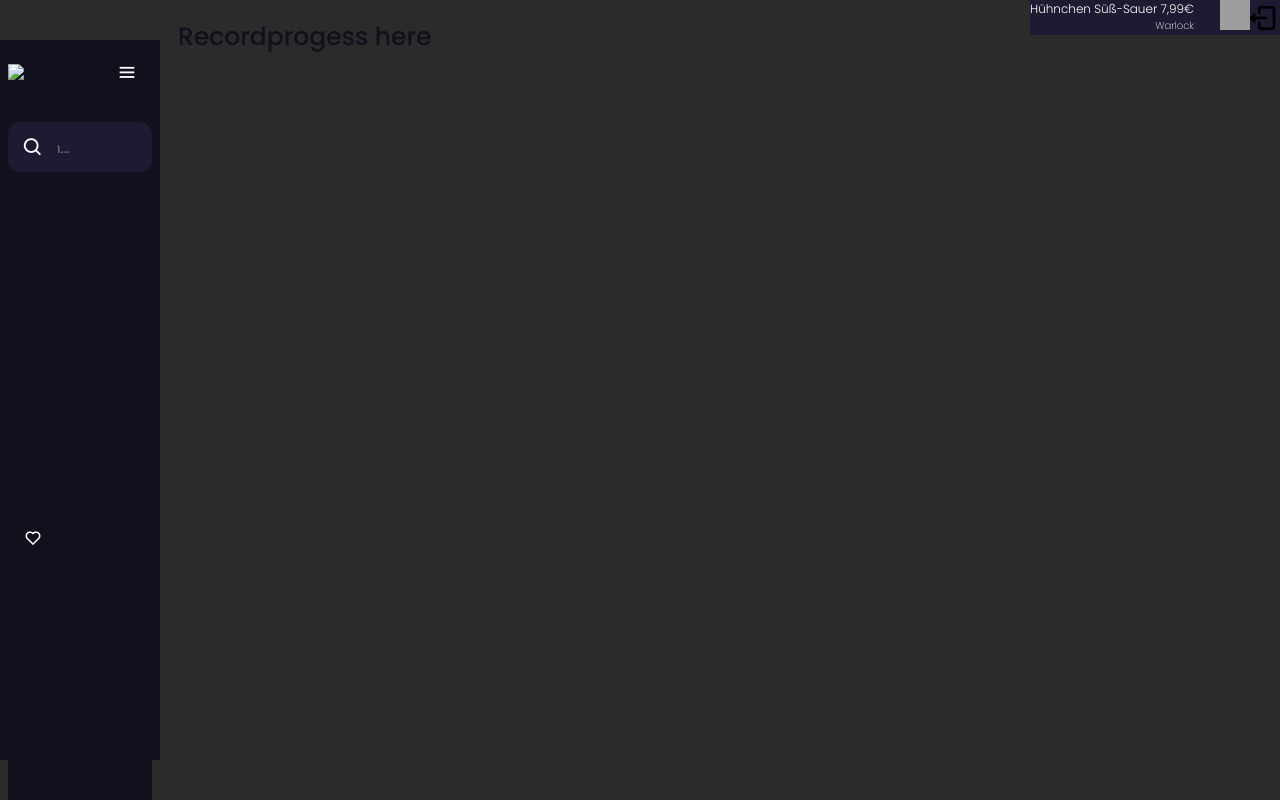
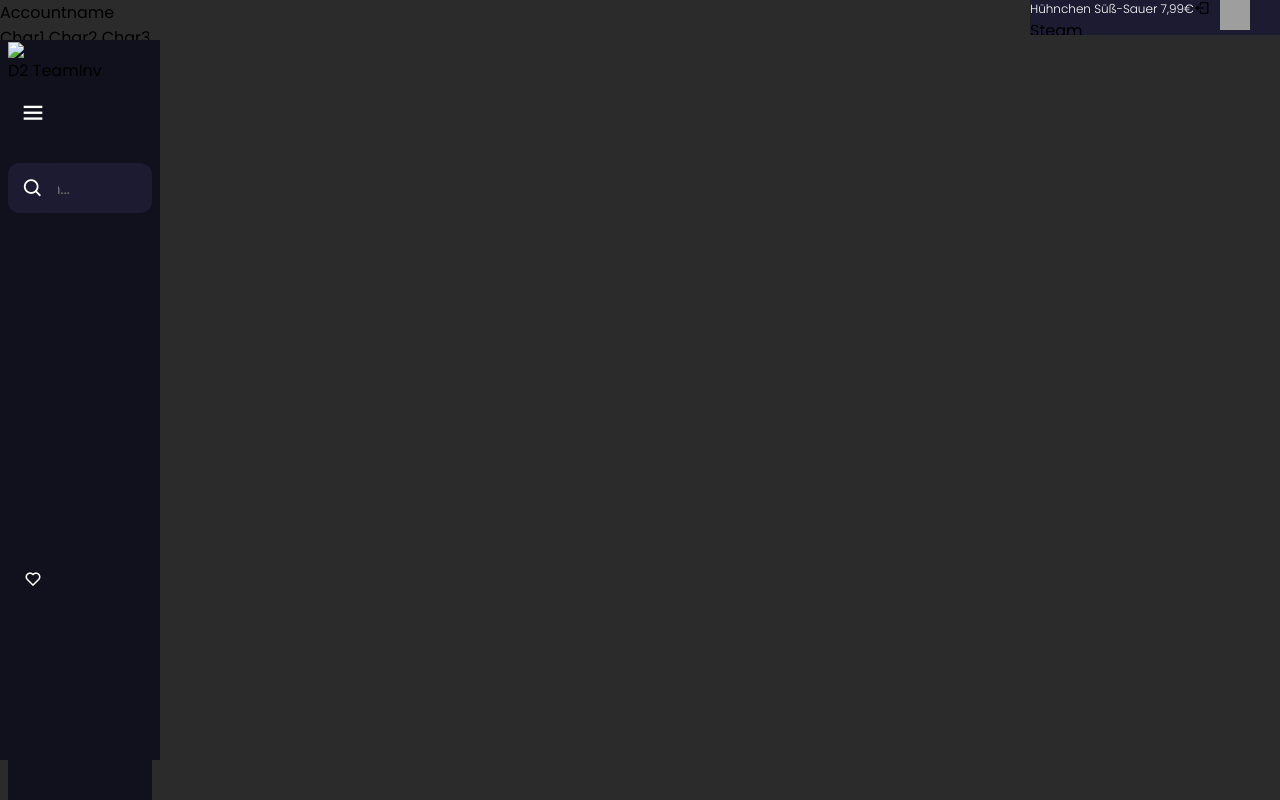
Before and after one commit to knightofdemons/Destiny-2-TeamInventory, a PHP site: page / in a window 1280 px wide. Run offline with PHP 8.4, Linux system fonts and the light colour scheme; grey boxes are pictures that could not be loaded.

Commit message:
Update index.php

```diff
--- a/index.php
+++ b/index.php
@@ -10,22 +10,21 @@
 <div class="profile">
   <div class="name_job">
     <div class="name">Hühnchen Süß-Sauer 7,99€</div>
-             <div class="job">Warlock</div>
-           </div><img src="https://www.bungie.net/img/profile/avatars/cc000016.jpg" alt="profileImg">
-         <i class='bx bx-log-out' id="log_out" ></i>
+    <div class="plattform"><img id="profilePlat" src="https://cdn.freebiesupply.com/images/large/2x/steam-logo-transparent.png" alt="profilePlat">Steam</div>
+  </div><img id="profilePic" src="https://www.bungie.net/img/profile/avatars/cc000016.jpg" alt="profilePic">
+  <i class='bx bx-log-out' id="logout"></i>
 </div>
 <div class="sidebar">
-    <div class="logo-details">
+  <div class="sidebar-logo-details">
     <img src="https://raw.githubusercontent.com/knightofdemons/Destiny-2-TeamInventory/main/favicon.ico"></img>
-        <div class="logo_name">D2 TeamInv</div>
-        <i class='bx bx-menu' id="btn" ></i>
+    <div class="sidebar-logo_name">D2 TeamInv</div>
+    <i class='bx bx-menu' id="sidebar-btn"></i>
   </div>
   <ul class="nav-list">
     <li>
-          <i class='bx bx-search' ></i>
+      <i class='bx bx-search'></i>
       <input type="text" placeholder="Search...">
       <span class="tooltip">Search</span>
- 	 <script type="text/javascript" src="search.js"></script>
     </li>
     <li>
       <a href="#">
@@ -34,17 +33,27 @@
       </a>
       <span class="tooltip">PLACEHOLDER</span>
     </li>
+  </ul>
+  <div class="sidebar-settings">
+    <ul class="nav-settings">
       <li>
         <a href="#">
-         <i class='bx bx-cog' ></i>
+          <i class='bx bx-cog'></i>
           <span class="links_name">Settings</span>
         </a>
         <span class="tooltip">Settings</span>
       </li>
     </ul>
   </div>
-  <section class="home-section">
-      <div class="text">Recordprogess here</div>
+</div>
+<section class="main-content">
+  <div class="main-header">
+    <a class="list-header-playername">Accountname</a>
+    </br>
+    <a class="list-header-char1">Char1</a>
+    <a class="list-header-char2">Char2</a>
+    <a class="list-header-char3">Char3</a>
+  </div>
 </section>
  </body>
 </html>
```
Lines whose indentation alone changed are shown as unchanged.
